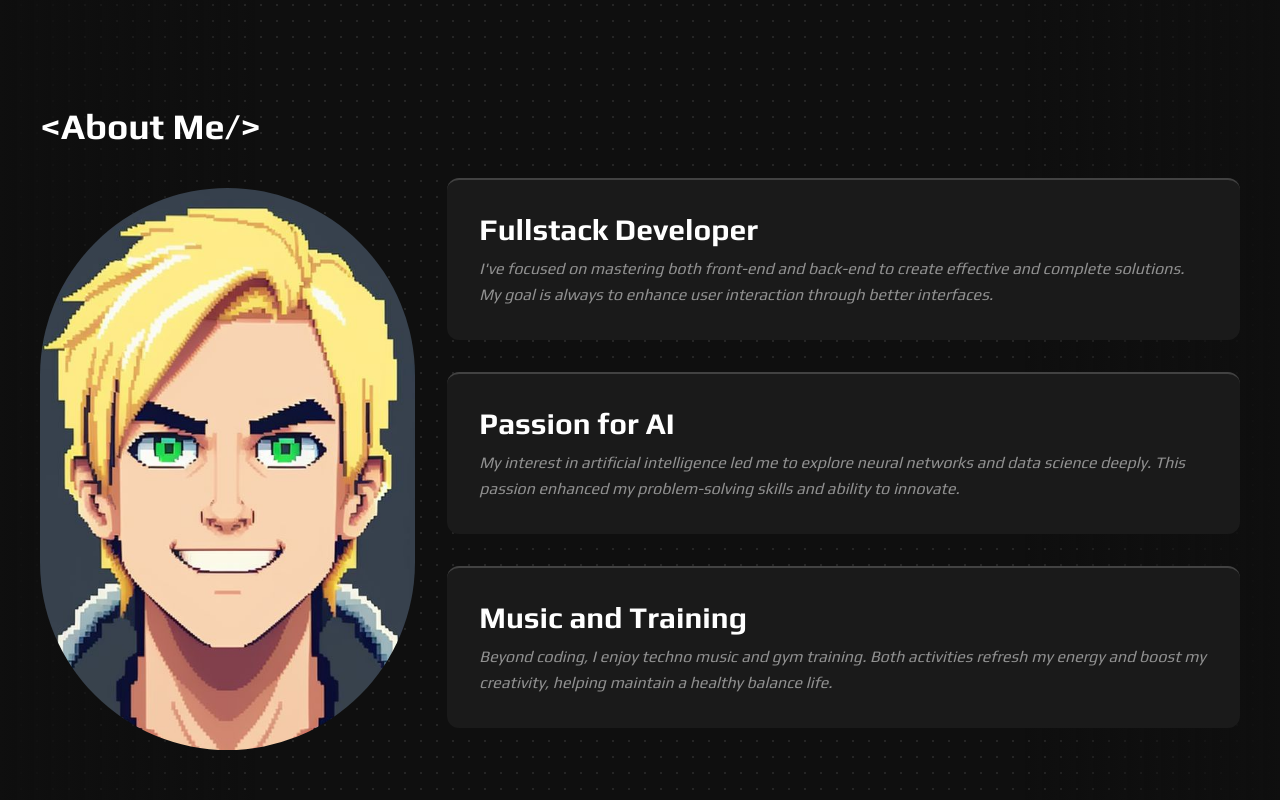
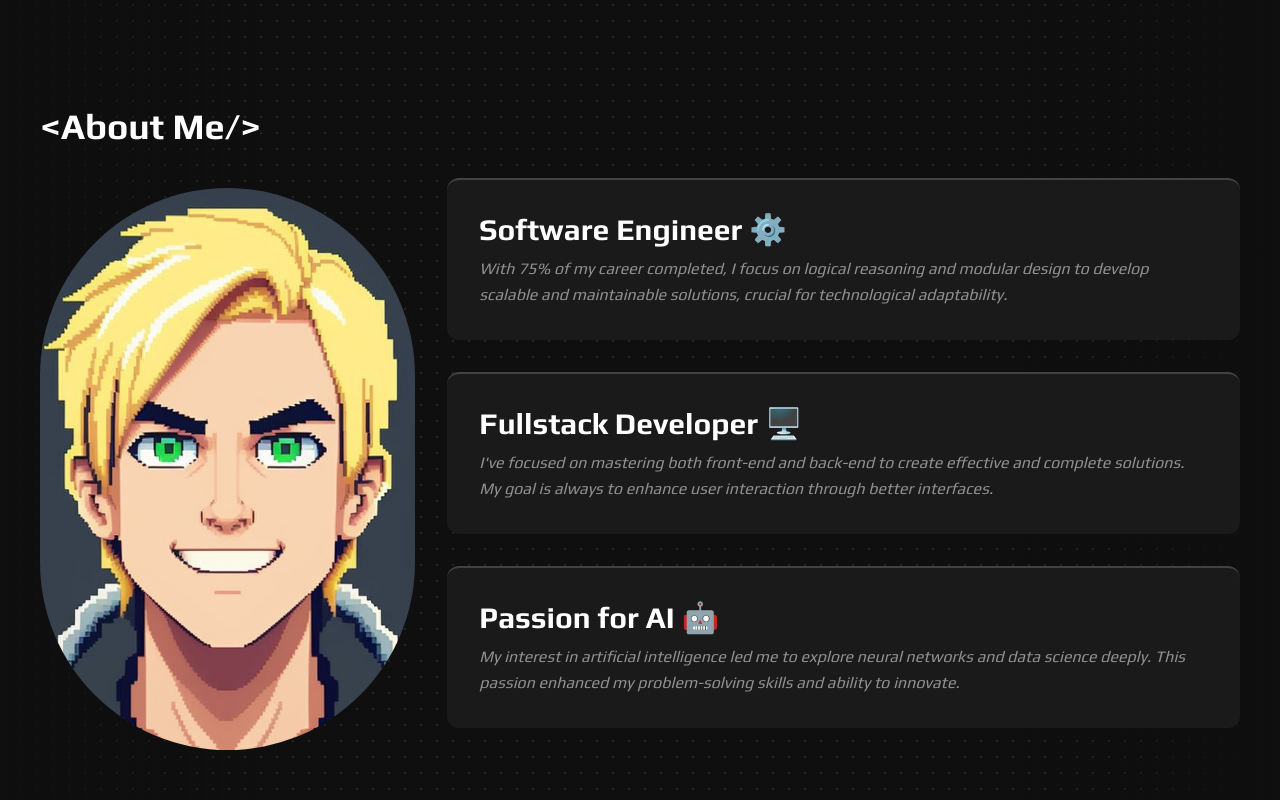
Before and after one commit to GusTiavo123/portfolio, a React (Vite) app: page / in a window 1280 px wide. Shown: the part 2544-3344 px from the top of the page. Built offline with nearby package versions, Linux system fonts and the light colour scheme.

Commit message:
Chaging info in about section

```diff
--- a/src/sections/About.tsx
+++ b/src/sections/About.tsx
@@ -13,18 +13,18 @@ const About: React.FC = () => {
         </div>
         <div className="flex flex-col">
           <InfoBlock
-            title="Fullstack Developer"
+            title="Software Engineer ⚙️"
+            text="With 75% of my career completed, I focus on logical reasoning and modular design to develop scalable and maintainable solutions, crucial for technological adaptability."
+          />
+
+          <InfoBlock
+            title="Fullstack Developer 🖥️"
             text="I've focused on mastering both front-end and back-end to create effective and complete solutions. My goal is always to enhance user interaction through better interfaces."
           />
 
           <InfoBlock
-            title="Passion for AI"
+            title="Passion for AI 🤖"
             text="My interest in artificial intelligence led me to explore neural networks and data science deeply. This passion enhanced my problem-solving skills and ability to innovate."
-          />
-
-          <InfoBlock
-            title="Music and Training"
-            text="Beyond coding, I enjoy techno music and gym training. Both activities refresh my energy and boost my creativity, helping maintain a healthy balance life."
           />
         </div>
       </div>
```
